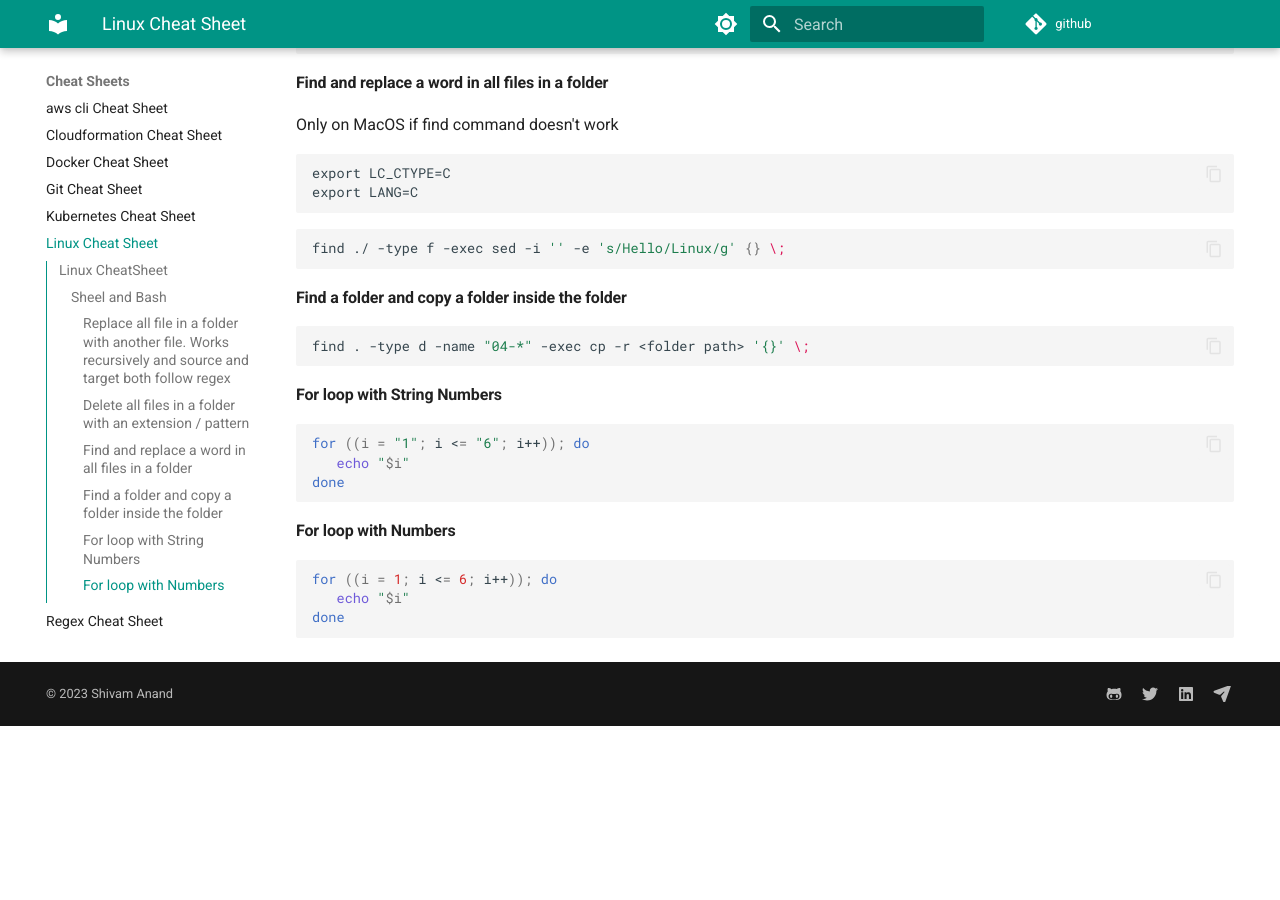
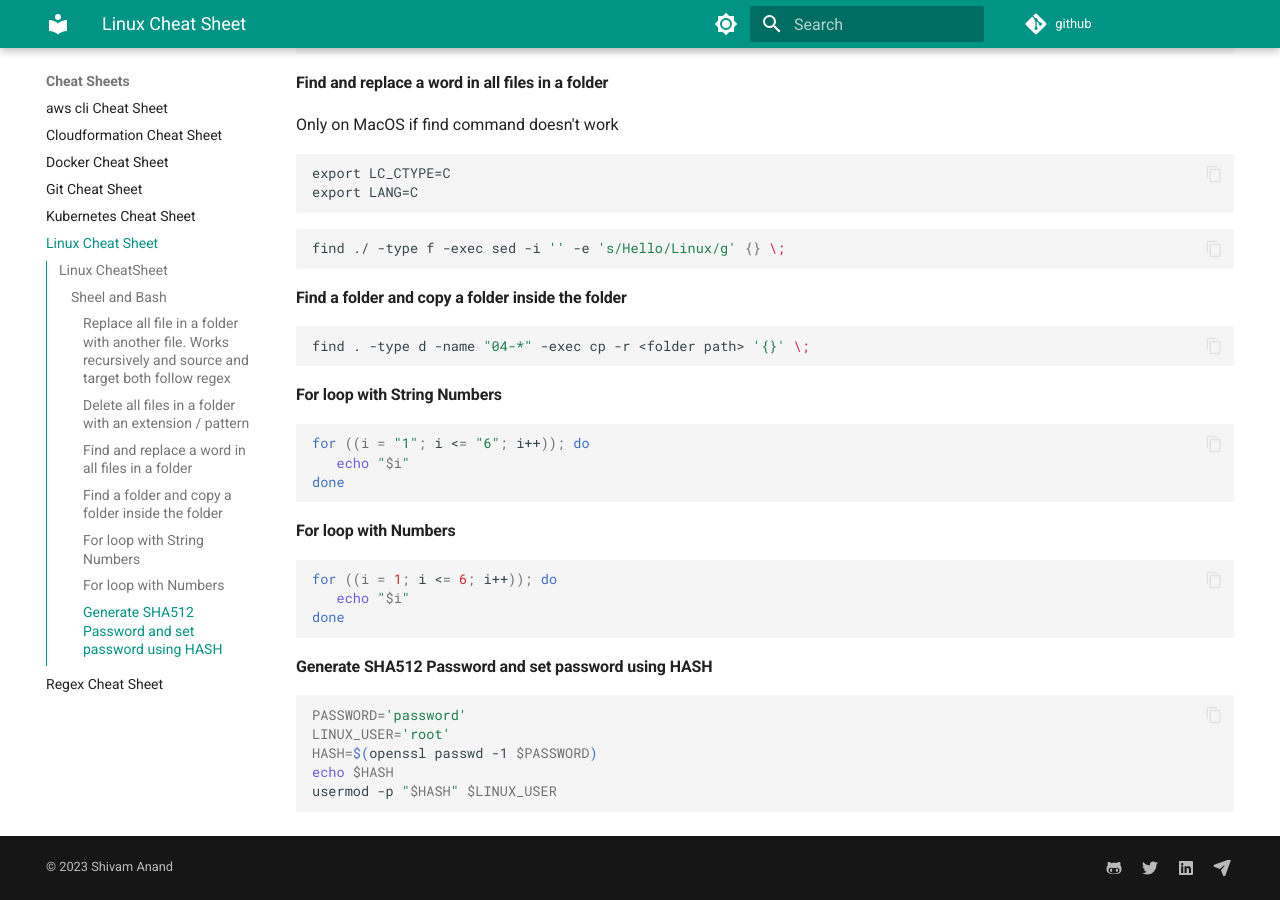
Before and after one commit to anandshivam44/Documentation, an MkDocs documentation site: the page built from docs/CheatSheetsAndSnippets/LinuxCheatSheet.md, in a window 1280 px wide and 900 px high, scrolled down 547 px. Built offline with MkDocs 1.6.1 and Material for MkDocs 9.7.7, drawn with Linux system fonts in a browser that asks for light colours; comment, search, counter and statistics services are not loaded; before the commit the page ends 1273 px from its top, so only the background shows below that.

Commit message:
SHA 512 password

````diff
--- a/docs/CheatSheetsAndSnippets/LinuxCheatSheet.md
+++ b/docs/CheatSheetsAndSnippets/LinuxCheatSheet.md
@@ -40,3 +40,11 @@ for ((i = 1; i <= 6; i++)); do
    echo "$i"
 done
 ```
+#### Generate SHA512 Password and set password using HASH
+```bash
+PASSWORD='password'
+LINUX_USER='root'
+HASH=$(openssl passwd -1 $PASSWORD)
+echo $HASH
+usermod -p "$HASH" $LINUX_USER
+```
````
